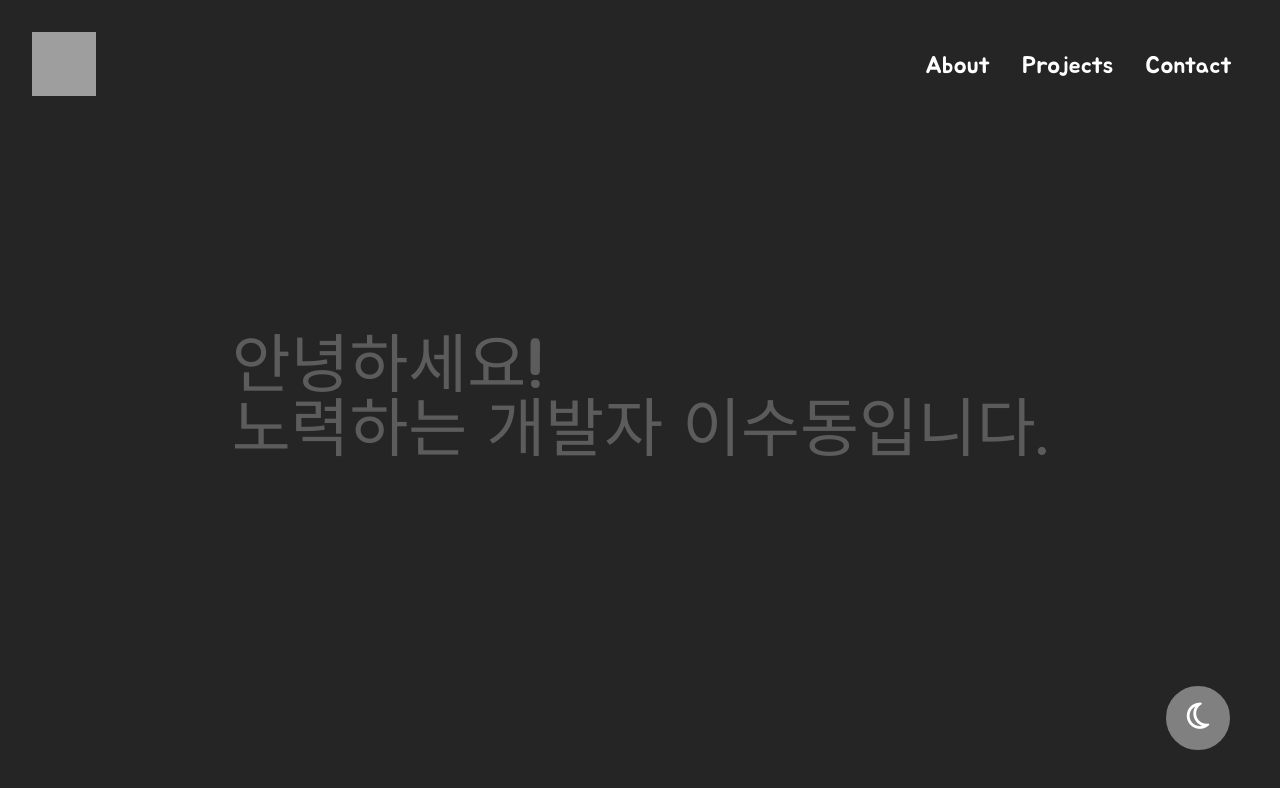
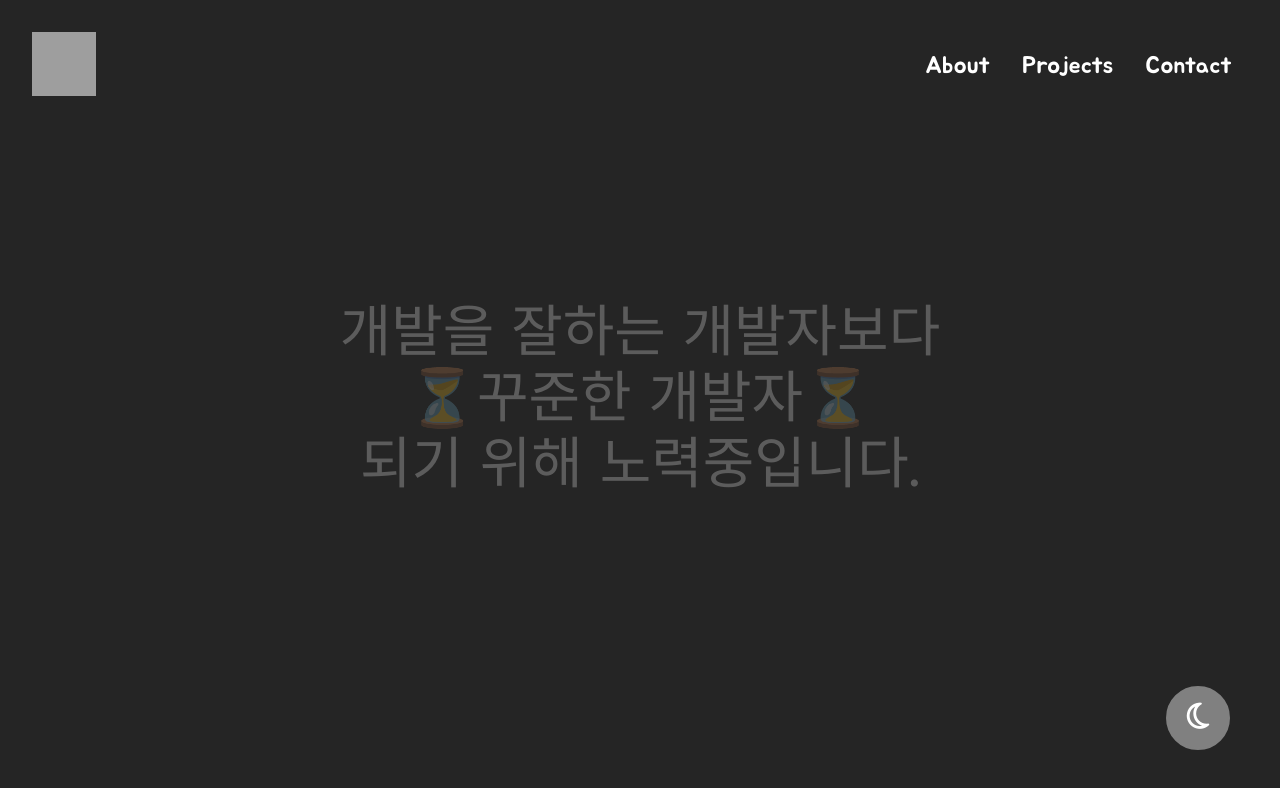
Before and after one commit to tnehd1998/Portfolio, a React (Create React App) app: page /#/ in a window 1280 px wide. Both pictures are taken after a click on the element 1198 px from the left and 718 px from the top of the page. Shown: the top 788 px of the page. Built offline with nearby package versions, Linux system fonts and the light colour scheme; grey boxes are pictures that could not be loaded.

Commit message:
Introduction 내용 + 구성 변경

```diff
--- a/src/components/Introduction/Introduction.jsx
+++ b/src/components/Introduction/Introduction.jsx
@@ -6,24 +6,38 @@ import {
 
 const Introduction = () => {
   const [describe, setDescribe] = useState(1);
-  const [describeText, setDescribeText] = useState("꿈꾸는");
+  const [describeFirstLineText, setDescribeFirstLineText] =
+    useState("개발과 야구를 사랑하는");
+  const [describeSecondLineText, setDescribeSecondLineText] = useState(
+    "🧑🏻‍💻프론트엔드 개발자🧑🏻‍💻"
+  );
+  const [describeThirdLineText, setDescribeThirdLineText] =
+    useState("이수동입니다.");
 
   const changeDescribe = useCallback(() => {
     switch (describe) {
       case 1:
-        setDescribeText("노력하는");
+        setDescribeFirstLineText("개발을 잘하는 개발자보다");
+        setDescribeSecondLineText("⏳꾸준한 개발자⏳");
+        setDescribeThirdLineText("되기 위해 노력중입니다.");
         setDescribe(2);
         break;
       case 2:
-        setDescribeText("즐기는");
+        setDescribeFirstLineText("꾸준함의 중요성을 잘 알기 때문에");
+        setDescribeSecondLineText("🌱1일 1커밋 운동🌱");
+        setDescribeThirdLineText("하고 있습니다.");
         setDescribe(3);
         break;
       case 3:
-        setDescribeText("발전하는");
+        setDescribeFirstLineText("무작정 작동하는 코드보다");
+        setDescribeSecondLineText("🧹클린코드🧹");
+        setDescribeThirdLineText("지향하고 있습니다.");
         setDescribe(4);
         break;
       case 4:
-        setDescribeText("꿈꾸는");
+        setDescribeFirstLineText(`개발과 야구를 사랑하는`);
+        setDescribeSecondLineText(`🧑🏻‍💻프론트엔드 개발자🧑🏻‍💻`);
+        setDescribeThirdLineText(`이수동입니다.`);
         setDescribe(1);
         break;
       default:
@@ -40,10 +54,9 @@ const Introduction = () => {
 
   return (
     <IntroductionContent>
-      <IntroductionText>
-        안녕하세요! <br />
-        {describeText} 개발자 이수동입니다.
-      </IntroductionText>
+      <IntroductionText>{describeFirstLineText}</IntroductionText>
+      <IntroductionText>{describeSecondLineText}</IntroductionText>
+      <IntroductionText>{describeThirdLineText}</IntroductionText>
     </IntroductionContent>
   );
 };
--- a/src/components/Introduction/Introduction.styles.jsx
+++ b/src/components/Introduction/Introduction.styles.jsx
@@ -6,11 +6,14 @@ export const IntroductionContent = styled.div`
   flex-direction: column;
   justify-content: center;
   align-items: center;
-  font-size: 64px;
+  font-size: 56px;
+  text-align: center;
 `;
 
 export const IntroductionText = styled.h1`
   animation: changeColorText 5s infinite;
+  width: 70vw;
+  margin: 5px 0px;
   background: transparent;
   @keyframes changeColorText {
     0% {
```
